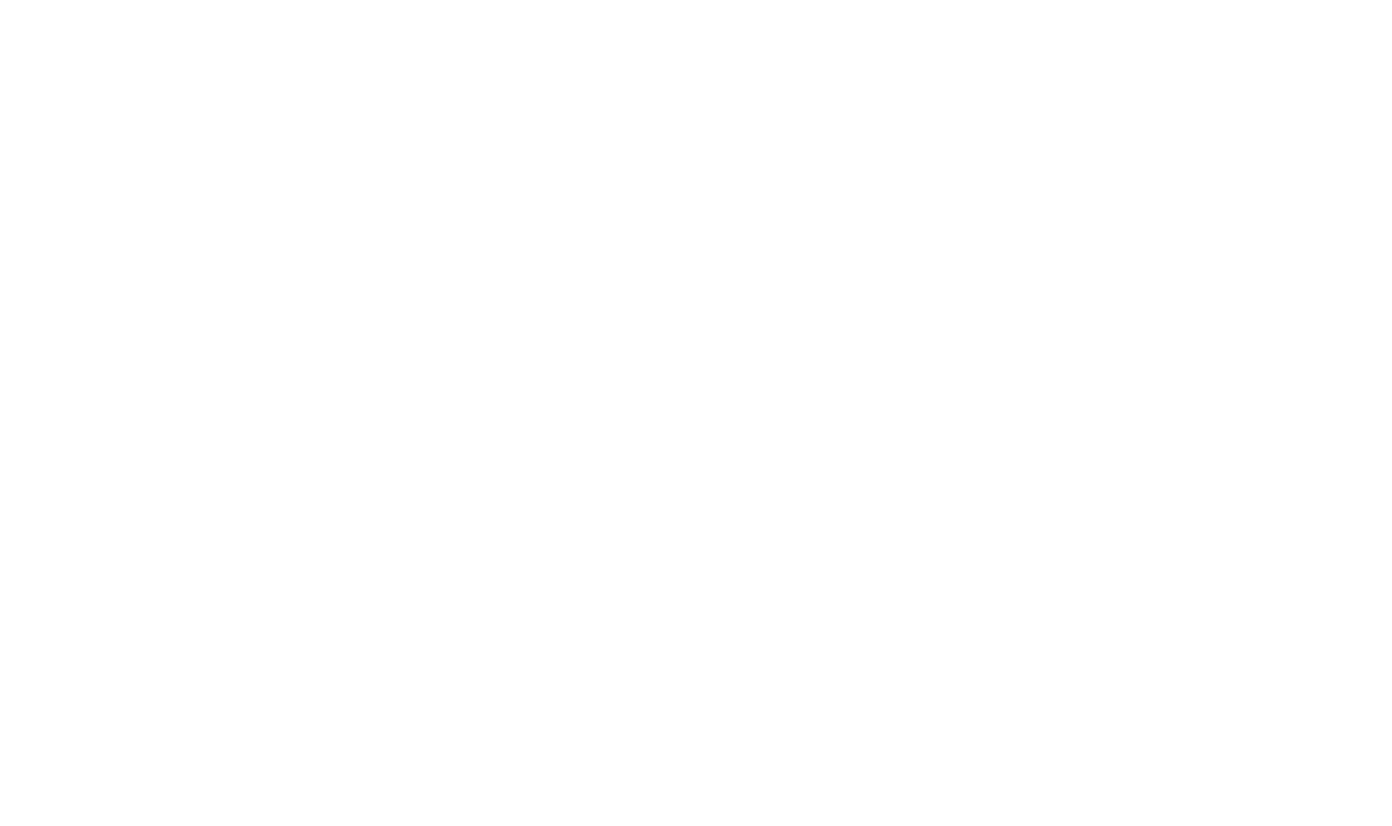
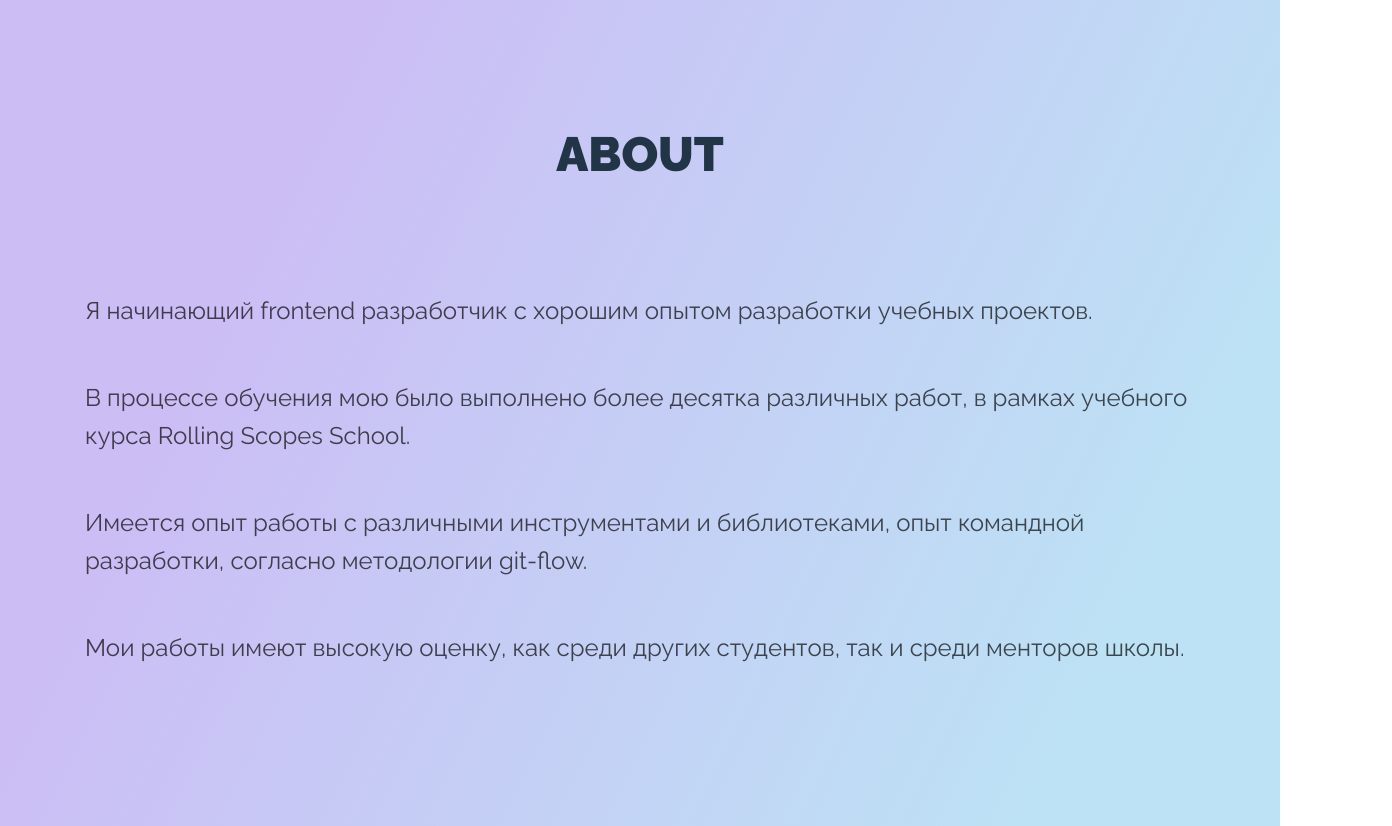
Before and after one commit to jerubrin/my-cv, a React (Vite) app: page / in a window 1280 px wide. Shown: the part 820-1646 px from the top of the page, 1392 px wide, since content can reach past the window. Before the commit the page ends 800 px from the top, so only its background shows below. Built offline with nearby package versions, Linux system fonts and the light colour scheme.

Commit message:
feat: add about section

```diff
--- a/src/App.css
+++ b/src/App.css
@@ -48,3 +48,12 @@ ul {
   padding: 0;
   margin: 0;
 }
+
+h3 {
+  font-family: Raleway;
+  font-size: 48px;
+  font-weight: 900;
+  line-height: 56px;
+  letter-spacing: 0em;
+  text-align: center;
+}
--- a/src/index.css
+++ b/src/index.css
@@ -6,6 +6,8 @@
   color-scheme: light dark;
   color: rgba(255, 255, 255, 0.87);
   background-color: #242424;
+
+  scroll-behavior: smooth;
 
   font-synthesis: none;
   text-rendering: optimizeLegibility;
--- a/src/view/components/about/index.tsx
+++ b/src/view/components/about/index.tsx
@@ -2,7 +2,15 @@ import './style.scss'
 
 function About() {
   return (
-    <></>
+    <section className="about" id="about">
+      <h3 className="about__title">ABOUT</h3>
+      <div className="about__wrapper">
+        <p>Я начинающий <span>frontend разработчик</span> c хорошим опытом разработки учебных проектов.</p>
+        <p>В процессе обучения мою было выполнено более десятка различных работ, в рамках учебного курса <span>Rolling Scopes School</span>.</p>
+        <p>Имеется опыт работы с различными <span>инструментами</span> и <span>библиотеками</span>, опыт командной разработки, согласно методологии <span>git-flow</span>.</p>
+        <p>Мои работы имеют высокую оценку, как среди других студентов, так и среди менторов школы.</p>
+      </div>
+    </section>
   )
 }
 
--- a/src/view/components/about/style.scss
+++ b/src/view/components/about/style.scss
@@ -0,0 +1,27 @@
+.about {
+  display: flex;
+  flex-direction: column;
+  align-items: center;
+  padding: 98px 0 110px;
+  background: linear-gradient(116.27deg, #CCBDF5 21.56%, #BDE1F5 84.3%);
+
+  // .about__title
+  &__title {
+    margin-bottom: 86px;
+  }
+
+  // .about__wrapper
+  &__wrapper {
+    max-width: 1110px;
+    margin: 0 36px;
+  }
+
+  p {
+    margin-bottom: 49px;
+    color: rgba(0, 0, 0, 0.69);
+    font-weight: 400;
+    font-size: 24px;
+    line-height: 38px;
+    text-align: left;
+  }
+}
--- a/src/view/components/main/index.tsx
+++ b/src/view/components/main/index.tsx
@@ -1,3 +1,4 @@
+import About from "../about"
 import Top from "../top/top"
 import './style.scss'
 
@@ -5,6 +6,7 @@ function Main() {
   return (
     <>
       <Top />
+      <About />
     </>
   )
 }
--- a/src/view/components/top/style.scss
+++ b/src/view/components/top/style.scss
@@ -4,6 +4,7 @@
   flex-direction: column;
   padding: 0 55px;
   height: calc(100vh - 140px);
+  overflow: hidden;
 
   // .top__name
   &__name {
@@ -26,6 +27,7 @@
     text-align: left;
     margin: 0 0 auto;
     z-index: 1;
+    margin-top: 10px;
   }
 
   // .top__location
```
